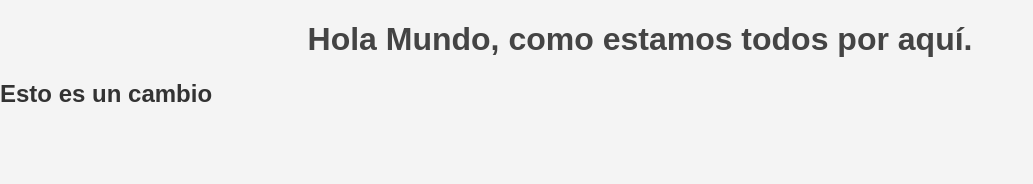
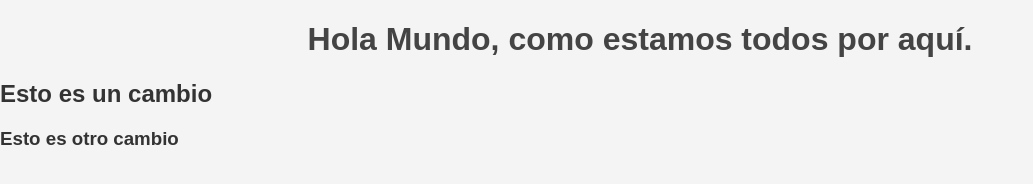
Before and after one commit to Deltalank/GItHub_prueba, a plain HTML site: page index.html in a window 1280 px wide. Shown: the whole page, without its empty margins (0-1033 px from the left). Drawn offline with Linux system fonts and the light colour scheme.

Commit message:
hemos hecho otro cambio, se ha añadido el <h3>

```diff
--- a/index.html
+++ b/index.html
@@ -9,5 +9,6 @@
 <body>
     <h1>Hola Mundo, como estamos todos por aquí.</h1>
     <h2>Esto es un cambio</h2>
+    <h3>Esto es otro cambio</h3>
 </body>
 </html>
```
